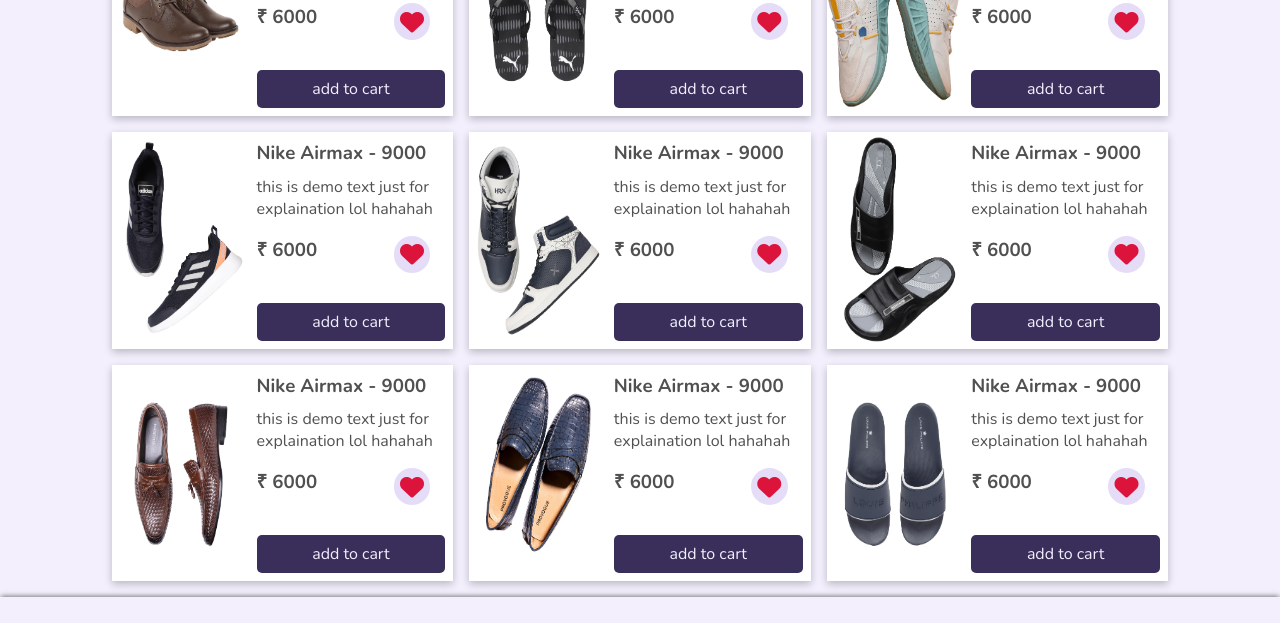
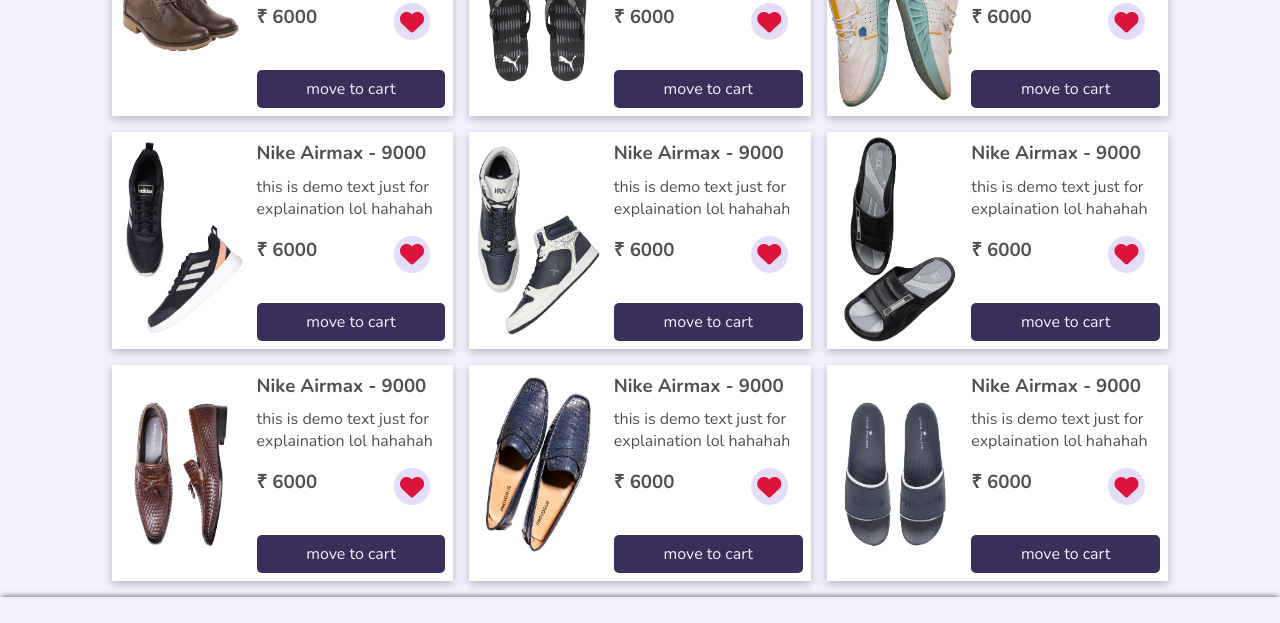
Before and after one commit to lomesshh/shoemall, a plain HTML site: page components/wishlist.html in a window 1280 px wide. Shown: the part 319-942 px from the top of the page. Drawn offline with nearby package versions, Linux system fonts and the light colour scheme.

Commit message:
Fix: Ui issues

```diff
--- a/components/wishlist.html
+++ b/components/wishlist.html
@@ -45,7 +45,7 @@
                         <h3>₹ 6000</h3>
                         <h2><i class="fas fa-heart"></i></h2>
                     </div>
-                    <button>add to cart</button>
+                    <button>move to cart</button>
                 </div>
             </div>
 
@@ -60,7 +60,7 @@
                         <h3>₹ 6000</h3>
                         <h2><i class="fas fa-heart"></i></h2>
                     </div>
-                    <button>add to cart</button>
+                    <button>move to cart</button>
                 </div>
             </div>
 
@@ -75,7 +75,7 @@
                         <h3>₹ 6000</h3>
                         <h2><i class="fas fa-heart"></i></h2>
                     </div>
-                    <button>add to cart</button>
+                    <button>move to cart</button>
                 </div>
             </div>
 
@@ -90,7 +90,7 @@
                         <h3>₹ 6000</h3>
                         <h2><i class="fas fa-heart"></i></h2>
                     </div>
-                    <button>add to cart</button>
+                    <button>move to cart</button>
                 </div>
             </div>
 
@@ -105,7 +105,7 @@
                         <h3>₹ 6000</h3>
                         <h2><i class="fas fa-heart"></i></h2>
                     </div>
-                    <button>add to cart</button>
+                    <button>move to cart</button>
                 </div>
             </div>
 
@@ -120,7 +120,7 @@
                         <h3>₹ 6000</h3>
                         <h2><i class="fas fa-heart"></i></h2>
                     </div>
-                    <button>add to cart</button>
+                    <button>move to cart</button>
                 </div>
             </div>
 
@@ -135,7 +135,7 @@
                         <h3>₹ 6000</h3>
                         <h2><i class="fas fa-heart"></i></h2>
                     </div>
-                    <button>add to cart</button>
+                    <button>move to cart</button>
                 </div>
             </div>
 
@@ -150,7 +150,7 @@
                         <h3>₹ 6000</h3>
                         <h2><i class="fas fa-heart"></i></h2>
                     </div>
-                    <button>add to cart</button>
+                    <button>move to cart</button>
                 </div>
             </div>
 
@@ -165,7 +165,7 @@
                         <h3>₹ 6000</h3>
                         <h2><i class="fas fa-heart"></i></h2>
                     </div>
-                    <button>add to cart</button>
+                    <button>move to cart</button>
                 </div>
             </div>
 
```
